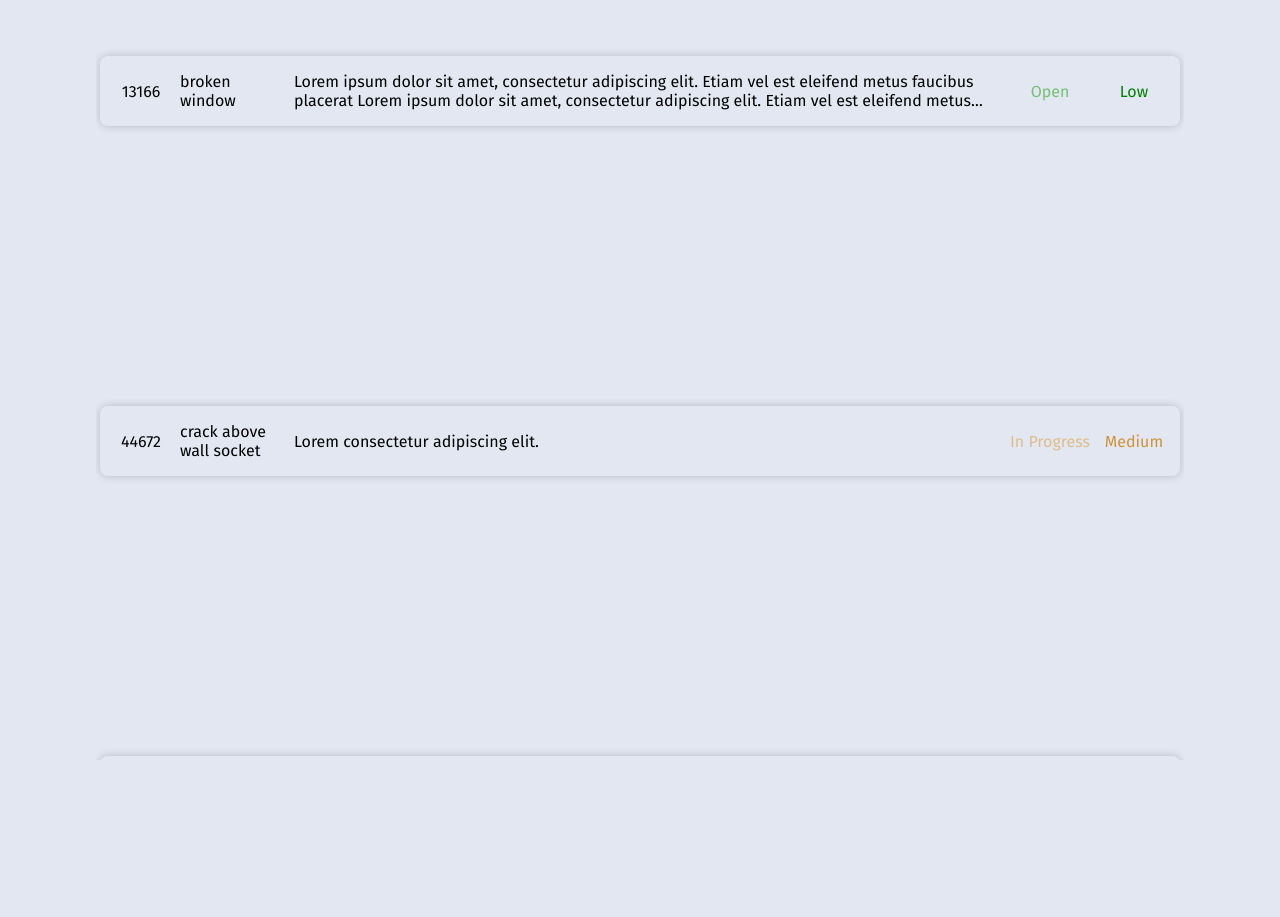
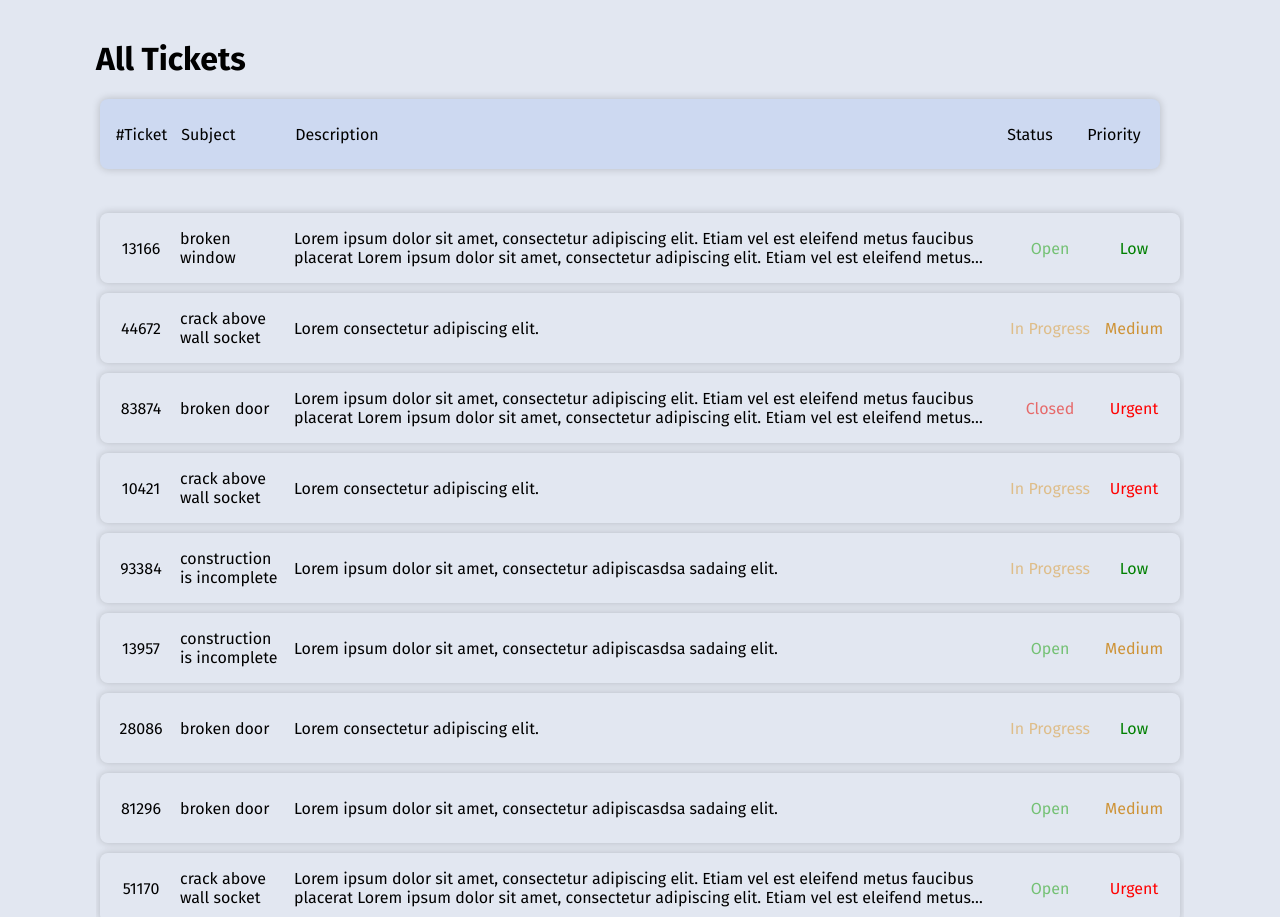
Before and after one commit to Khaled-Walid/virtual-tickets-list, a React (Create React App) app: page / in a window 1280 px wide. Before the commit the page ends 800 px from the top, so only its background shows below. Built offline with nearby package versions, Linux system fonts and the light colour scheme.

Commit message:
add header to TicketsList

```diff
--- a/src/components/TicketsList/TicketsList.tsx
+++ b/src/components/TicketsList/TicketsList.tsx
@@ -11,13 +11,25 @@ export interface TicketsListProps {
 export const TicketsList = ({ data }: TicketsListProps): JSX.Element => {
   return (
     <div className={styles.ticketsList}>
+      <h1>All Tickets</h1>
+      <div className={styles.header}>
+        <TicketCard
+          ticket={{
+            _id: '#Ticket',
+            subject: 'Subject',
+            status: 'status',
+            priority: 'priority',
+            description: 'Description',
+          }}
+        />
+      </div>
       <VirtualList
         data={data}
         ItemComponent={TicketCard}
         SpinnerComponent={LoadingSpinner}
         idExtractor={(item: TicketCardProps) => item.ticket._id}
         listConfig={{
-          itemHeight: 350,
+          itemHeight: 80,
           numItems: data?.length ?? 0,
           windowHeight: 700,
         }}
```
